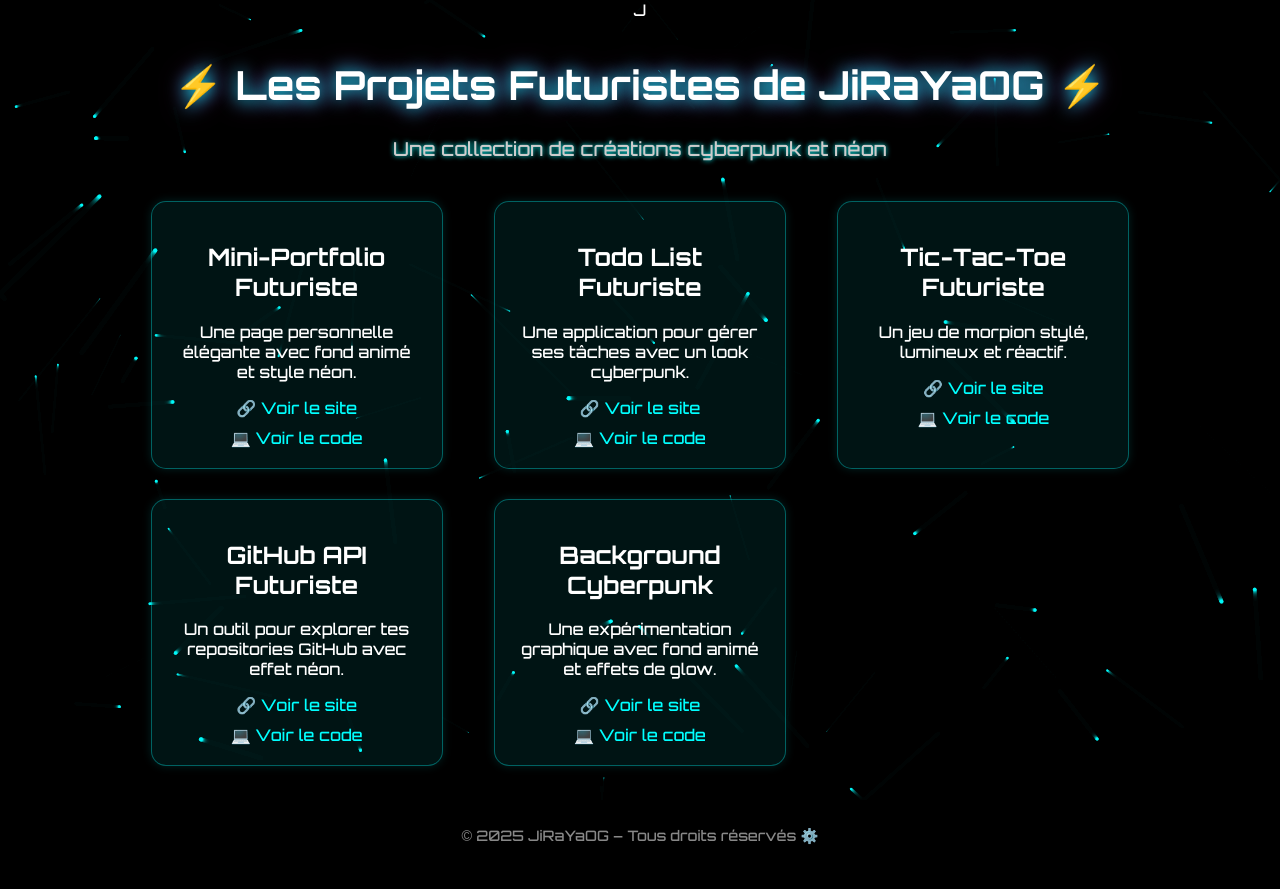
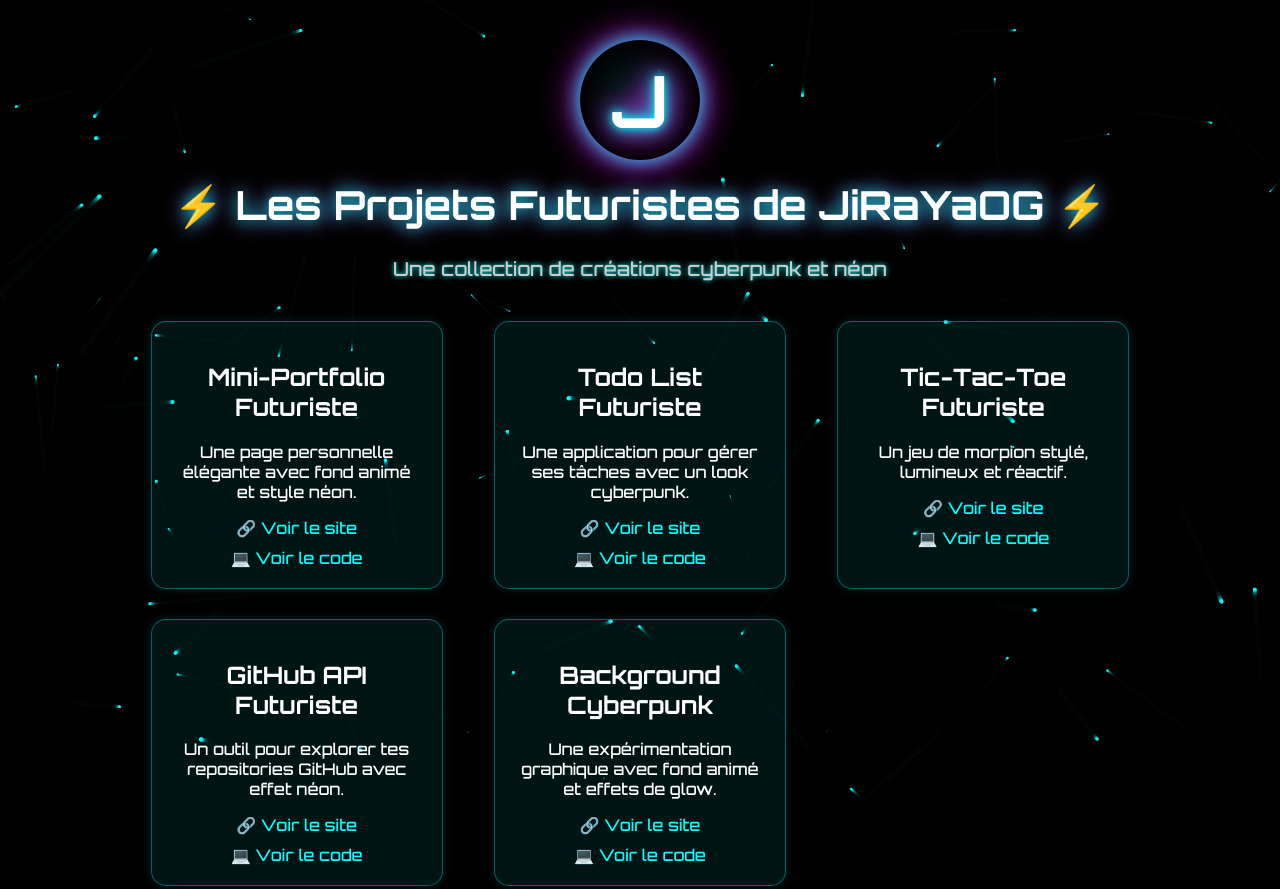
Before and after one commit to JiRaYaOG/JiRaYaOG-futuristic-projects, a plain HTML site: page index.html in a window 1280 px wide. Shown: the top 889 px of the page. Before the commit the page ends 865 px from the top, so only its background shows below. Drawn offline with Linux system fonts and the light colour scheme.

Commit message:
Update styles.css

```diff
--- a/styles.css
+++ b/styles.css
@@ -18,10 +18,44 @@ body {
   background: radial-gradient(circle at center, #0ff3, #00f1, #000);
 }
 
+/* Logo lettre “J” */
+.avatar-letter {
+  font-family: 'Orbitron', sans-serif;
+  font-size: 72px;
+  font-weight: bold;
+  color: #fff;
+  text-shadow:
+    0 0 10px #0ff,
+    0 0 20px #0ff,
+    0 0 30px #f0f,
+    0 0 40px #f0f;
+  background: radial-gradient(circle at center, rgba(0,255,255,0.15), transparent 70%);
+  width: 120px;
+  height: 120px;
+  border-radius: 50%;
+  display: flex;
+  justify-content: center;
+  align-items: center;
+  margin: 40px auto 20px auto;
+  box-shadow: 0 0 20px #0ff, 0 0 40px #f0f;
+  transition: transform 0.3s ease, text-shadow 0.3s ease, box-shadow 0.3s ease;
+}
+
+.avatar-letter:hover {
+  transform: scale(1.1);
+  text-shadow:
+    0 0 15px #0ff,
+    0 0 30px #0ff,
+    0 0 50px #f0f,
+    0 0 80px #f0f;
+  box-shadow: 0 0 30px #0ff, 0 0 60px #f0f;
+}
+
+/* Titres néon */
 .neon-title {
   font-size: 2.5em;
   text-shadow: 0 0 10px #0ff, 0 0 30px #0ff;
-  margin-top: 40px;
+  margin-top: 20px;
   animation: glow 2s ease-in-out infinite alternate;
 }
 
@@ -29,8 +63,10 @@ body {
   font-size: 1.2em;
   color: #ccc;
   text-shadow: 0 0 5px #0ff;
+  margin-bottom: 40px;
 }
 
+/* Grille des projets */
 .projects {
   display: grid;
   grid-template-columns: repeat(3, 1fr);
@@ -38,7 +74,7 @@ body {
   justify-items: center;
   width: 80%;
   max-width: 1000px;
-  margin: 40px auto;
+  margin: 0 auto 60px auto;
 }
 
 @media (max-width: 900px) {
@@ -53,7 +89,7 @@ body {
   }
 }
 
-
+/* Cartes projets */
 .card {
   background: rgba(0, 255, 255, 0.08);
   border: 1px solid #0ff5;
@@ -82,6 +118,7 @@ body {
   color: #f0f;
 }
 
+/* Pied de page */
 footer {
   margin-top: 40px;
   padding: 20px;
```
